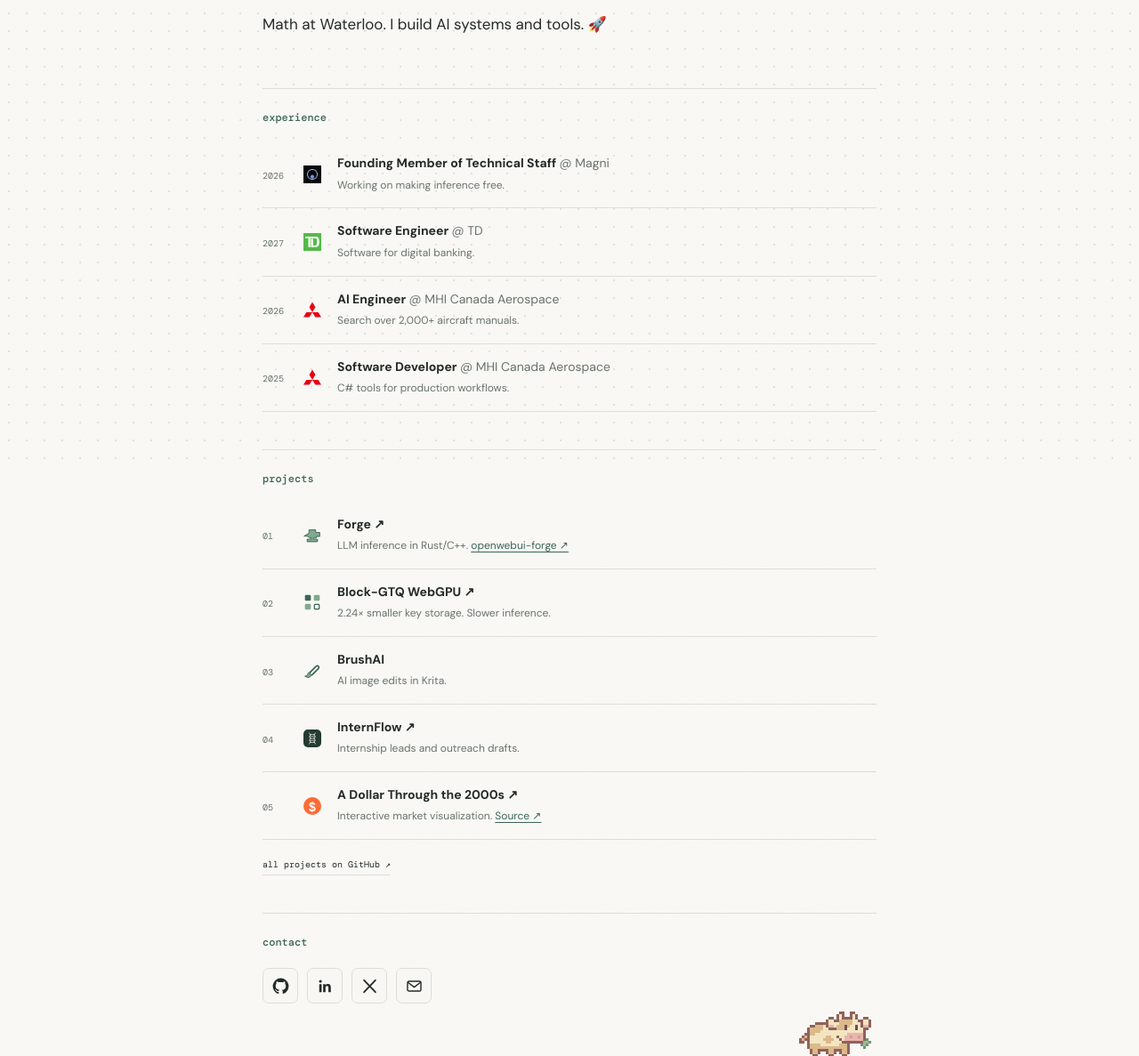
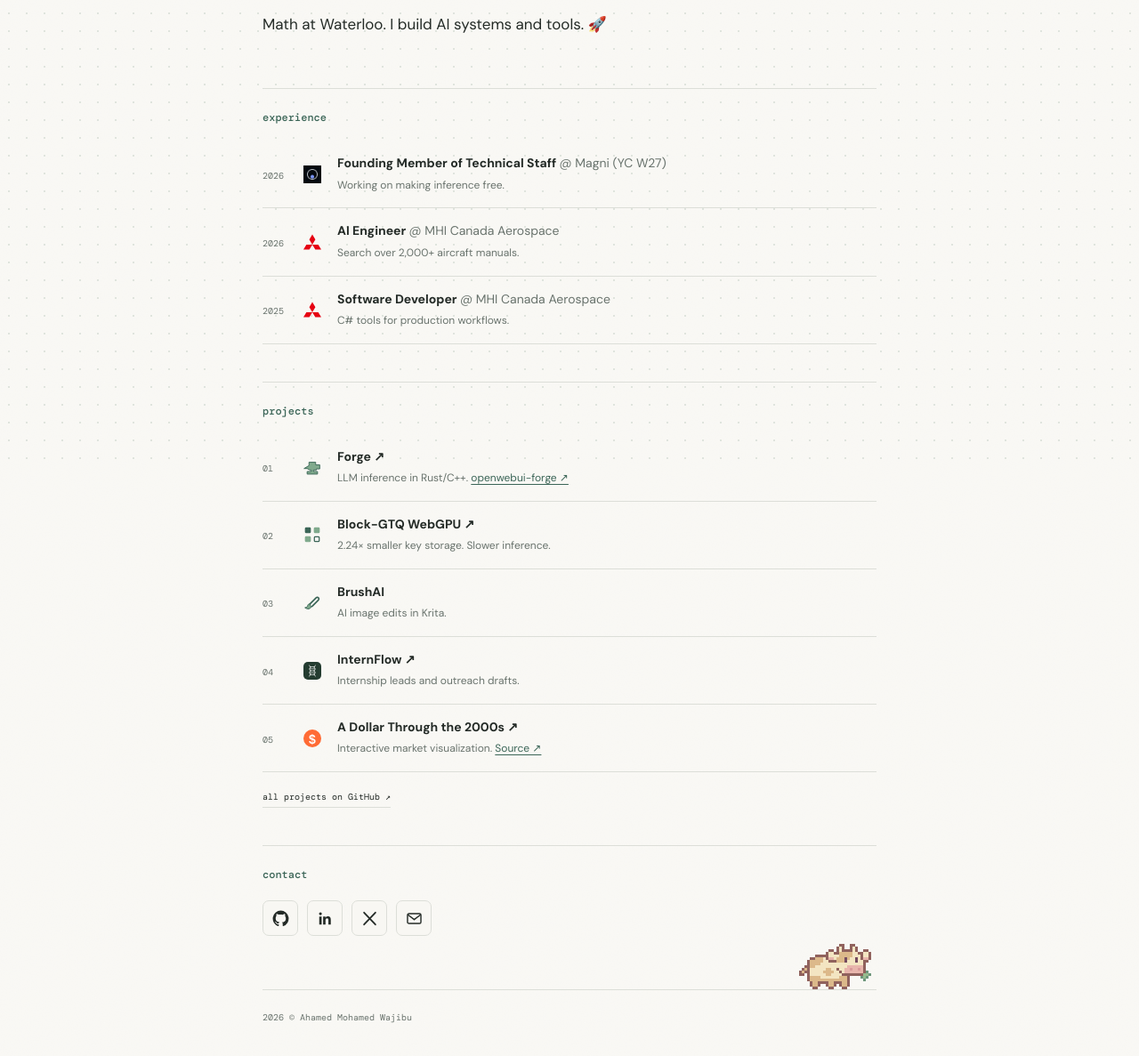
Before and after one commit to amw720386/Portfolio, a Flask app: page / in a window 1280 px wide. Shown: the part 275-1462 px from the top of the page at 89% size. After the commit the page ends 1425 px from the top, so only its background shows below. Run offline with Flask 3, Linux system fonts and the light colour scheme.

Commit message:
Update portfolio experience and Magni YC batch

```diff
--- a/templates/index.html
+++ b/templates/index.html
@@ -41,11 +41,7 @@
       <h2 class="section-heading" id="work-title">experience</h2>
       <div class="entry">
         <span class="entry-meta"><span class="entry-date">2026</span><img class="entry-icon" src="{{ url_for('static', filename='icons/magni.jpg') }}" width="20" height="20" alt=""></span>
-        <div><h3>Founding Member of Technical Staff <span>@ Magni</span></h3><p>Working on making inference free.</p></div>
-      </div>
-      <div class="entry">
-        <span class="entry-meta"><span class="entry-date">2027</span><img class="entry-icon" src="{{ url_for('static', filename='icons/td.svg') }}" width="20" height="20" alt=""></span>
-        <div><h3>Software Engineer <span>@ TD</span></h3><p>Software for digital banking.</p></div>
+        <div><h3>Founding Member of Technical Staff <span>@ Magni (YC W27)</span></h3><p>Working on making inference free.</p></div>
       </div>
       <div class="entry">
         <span class="entry-meta"><span class="entry-date">2026</span><img class="entry-icon" src="{{ url_for('static', filename='icons/mitsubishi.svg') }}" width="20" height="20" alt=""></span>
```
